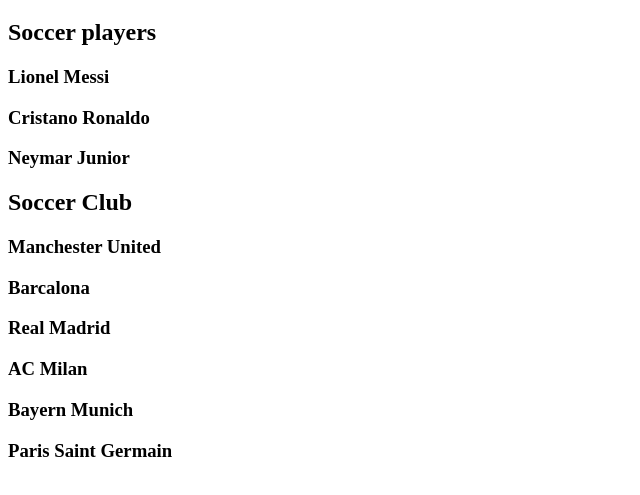
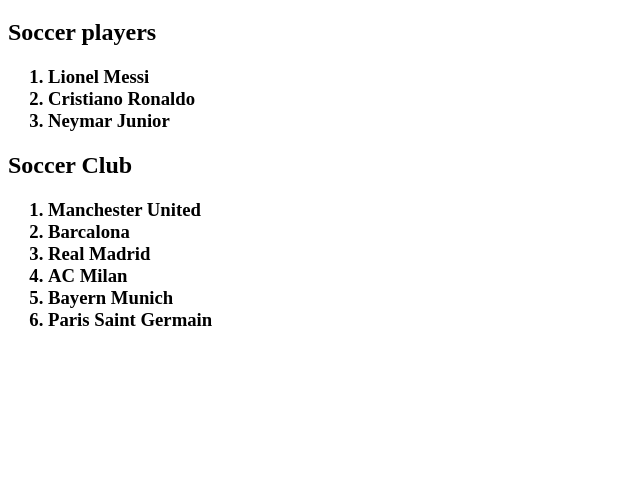
Before and after one commit to KiwiNguyen29/KiwiNguyen29.github.io, a plain HTML site: page index.html in a window 1280 px wide. Shown: the part 61-556 px from the top of the page, without its empty margins (0-640 px from the left). Drawn offline with Linux system fonts and the light colour scheme.

Commit message:
DAY 1 FINAL

```diff
--- a/index.html
+++ b/index.html
@@ -8,15 +8,8 @@
 <body>
 <h1>Kiwi's website</h1>
 <h2>Soccer players<h2>
-<h3>Lionel Messi</h3>
-<h3>Cristano Ronaldo</h3>
-<h3>Neymar Junior</h3>
+<h3><ol><li>Lionel Messi</li><li>Cristiano Ronaldo</li><li>Neymar Junior</li></ol></h3>
 <h2>Soccer Club
-<h3>Manchester United</h3>
-<h3>Barcalona</h3>
-<h3>Real Madrid</h3>
-<h3>AC Milan</h3>
-<h3>Bayern Munich</h3>
-<h3>Paris Saint Germain</h3>
+<h3><ol><li>Manchester United</li><li>Barcalona</li><li>Real Madrid</li><li>AC Milan</li><li>Bayern Munich</li><li>Paris Saint Germain</li></ol></h3>
 </body>
 </html>
```
